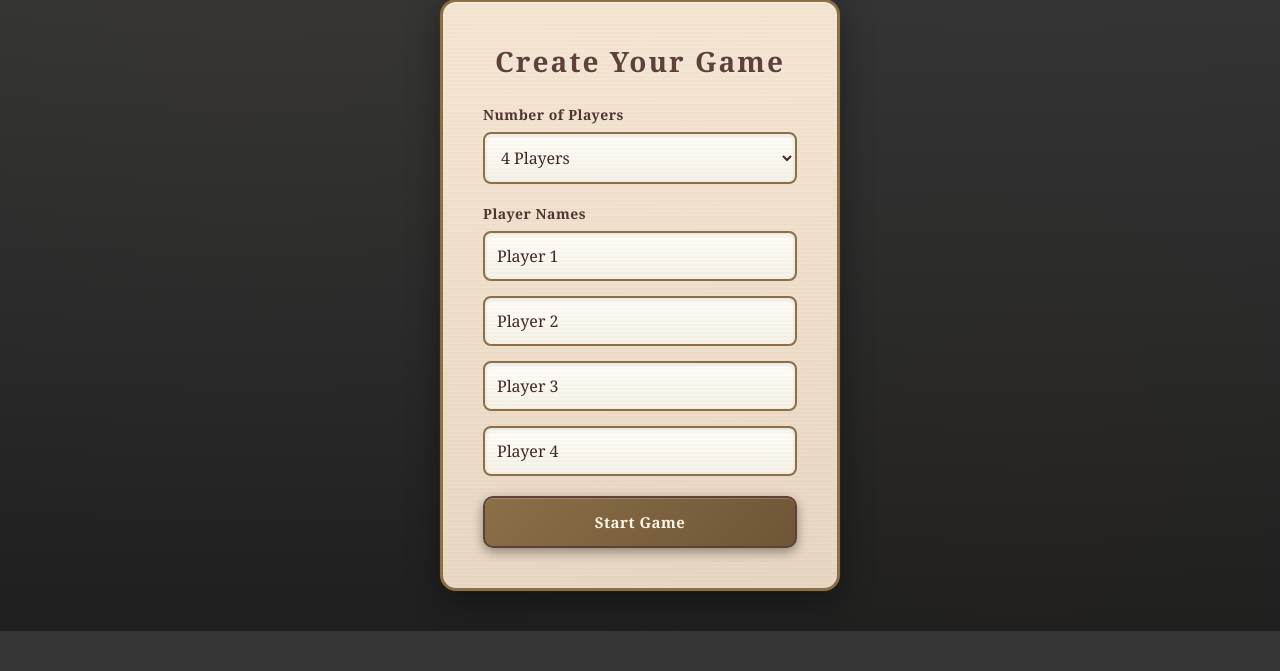
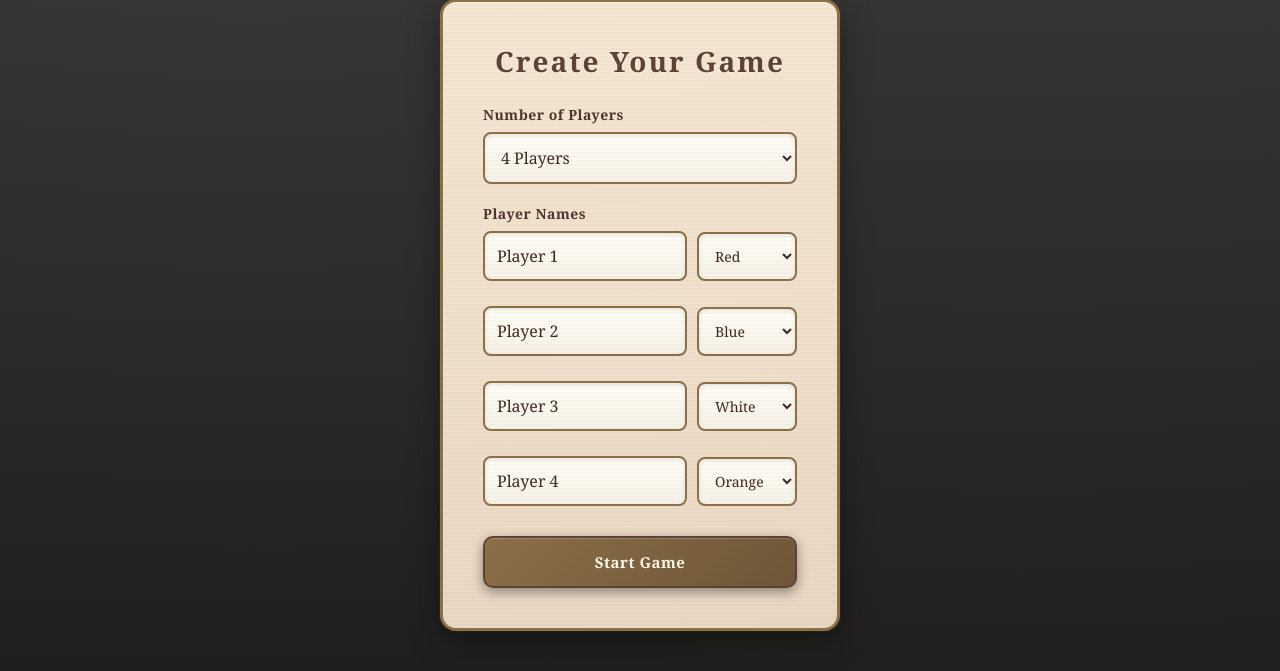
Before and after one commit to colin-ingraham/settler, a Django app: page / in a window 1280 px wide. Shown: the part 192-863 px from the top of the page. Before the commit the page ends 823 px from the top, so only its background shows below. Run offline with Django 5.2, Linux system fonts and the light colour scheme; some libraries are stand-ins or nearby versions.

Commit message:
Color choice selector

```diff
--- a/game/templates/game/board.html
+++ b/game/templates/game/board.html
@@ -1751,23 +1751,64 @@
         function generatePlayerInputs() {
             const count = playerSelect.value;
             inputsContainer.innerHTML = '';
+
+            const catanColors = [
+                { name: 'Red', value: '#EF4444' },
+                { name: 'Blue', value: '#3B82F6' },
+                { name: 'White', value: '#FFFFFF' },
+                { name: 'Orange', value: '#F97316' }
+            ];
+
             for (let i = 1; i <= count; i++) {
+                const playerRow = document.createElement('div');
+                playerRow.style.display = 'flex';
+                playerRow.style.gap = '10px';
+                playerRow.style.alignItems = 'center';
+                playerRow.style.marginBottom = '10px';
+
                 const input = document.createElement('input');
                 input.type = 'text';
                 input.placeholder = `Player ${i} Name`;
                 input.className = 'player-name-input';
                 input.value = `Player ${i}`;
-                    inputsContainer.appendChild(input);
+                input.style.flex = '1';
+
+                const colorSelect = document.createElement('select');
+                colorSelect.className = 'player-color-select';
+                colorSelect.style.width = '100px';
+                colorSelect.style.padding = '12px';
+                colorSelect.style.borderRadius = '8px';
+                colorSelect.style.border = '2px solid #8B6F47';
+                colorSelect.style.background = 'linear-gradient(180deg, #FFFEF7 0%, #F5F2E8 100%)';
+                colorSelect.style.color = '#3E2723';
+                colorSelect.style.fontSize = '14px';
+                colorSelect.style.fontFamily = 'Georgia, serif';
+                colorSelect.style.cursor = 'pointer';
+
+                catanColors.forEach((color, idx) => {
+                    const option = document.createElement('option');
+                    option.value = color.value;
+                    option.textContent = color.name;
+                    if (idx === (i - 1) % 4) {
+                        option.selected = true;
+                    }
+                    colorSelect.appendChild(option);
+                });
+
+                playerRow.appendChild(input);
+                playerRow.appendChild(colorSelect);
+                inputsContainer.appendChild(playerRow);
             }
         }
 
             function initializeGame() {
                 const nameInputs = document.querySelectorAll('.player-name-input');
+                const colorSelects = document.querySelectorAll('.player-color-select');
                 players = [];
                 nameInputs.forEach((input, index) => {
                     players.push({
                         name: input.value || `Player ${index + 1}`,
-                        color: playerColors[index]
+                        color: colorSelects[index].value // Use selected color from dropdown
                     });
                 });
 
```
Lines whose indentation alone changed are shown as unchanged.
